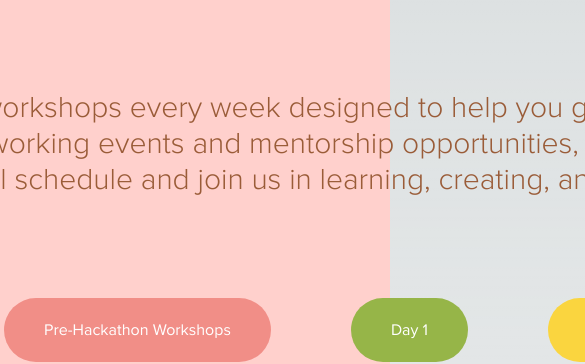
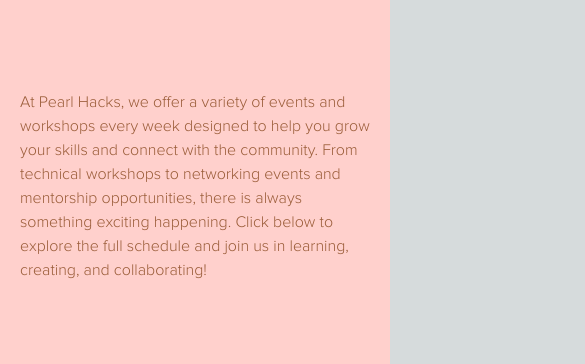
Before and after one commit to pearlhacks/2025website, a Next.js app: page /schedule in a window 390 px wide. Shown: the part 438-802 px from the top of the page, 585 px wide, since content can reach past the window. Built offline with nearby package versions, Linux system fonts and the light colour scheme; no server answers.

Commit message:
fix issues with responsiveness

```diff
--- a/src/app/schedule/page.tsx
+++ b/src/app/schedule/page.tsx
@@ -86,8 +86,8 @@ export default function Page() {
 
   return (
     <GenericLayout title="Schedule">
-      <div className="space-y-20 text-brown">
-        <h2 className="text-brown text-3xl py-5">
+      <div className="w-full space-y-20 text-brown">
+        <h2 className="text-brown py-5">
           At Pearl Hacks, we offer a variety of events and workshops every week
           designed to help you grow your skills and connect with the community.
           From technical workshops to networking events and mentorship
--- a/src/components/Schedule/ScheduleEventCards.tsx
+++ b/src/components/Schedule/ScheduleEventCards.tsx
@@ -66,9 +66,9 @@ export const ScheduleEventCard: React.FC<ScheduleEventCardProps> = ({
   }
 
   return (
-    <div className="min-h-screen flex justify-center items-start py-4">
+    <div className="w-full flex justify-center items-start py-4">
       {/* Scrollable horizontal container */}
-      <div className="flex flex-row overflow-x-auto space-x-4 max-w-full">
+      <div className="flex flex-row overflow-x-scroll space-x-4 w-full">
         {/* Wrap every 4 cards in a container */}
         {Array.from({ length: Math.ceil(events.length / 4) }).map(
           (_, rowIndex) => (
```
